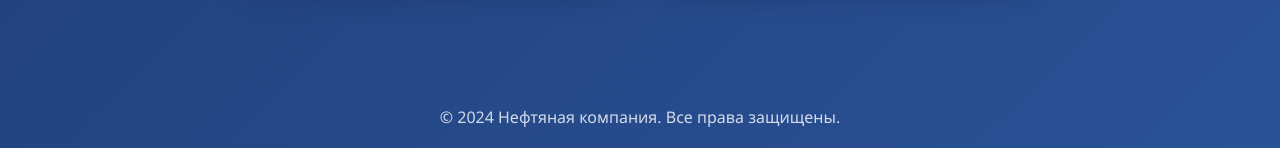
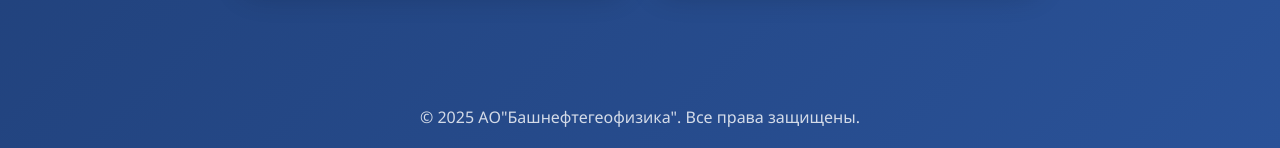
Before and after one commit to KirillovLAB/pulser-checklist, a Flask app: page / in a window 1280 px wide. Shown: the part 649-797 px from the top of the page. Run offline with Flask 3, Linux system fonts and the light colour scheme.

Commit message:
Update base.html

```diff
--- a/templates/base.html
+++ b/templates/base.html
@@ -19,7 +19,7 @@
         </main>
 
         <footer>
-            <p>&copy; 2024 Нефтяная компания. Все права защищены.</p>
+            <p>&copy; 2025 АО"Башнефтегеофизика". Все права защищены.</p>
         </footer>
     </div>
 </body>
```
